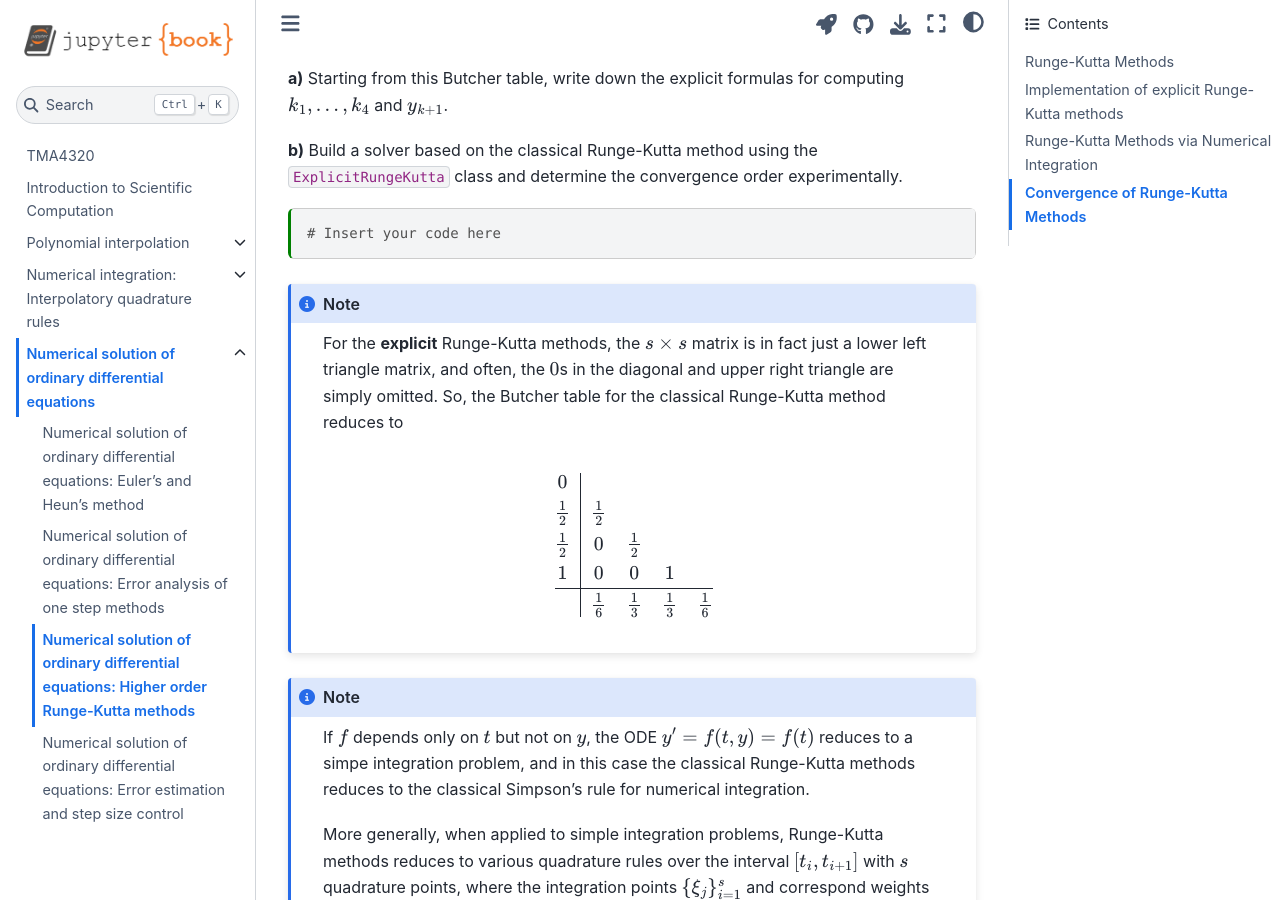
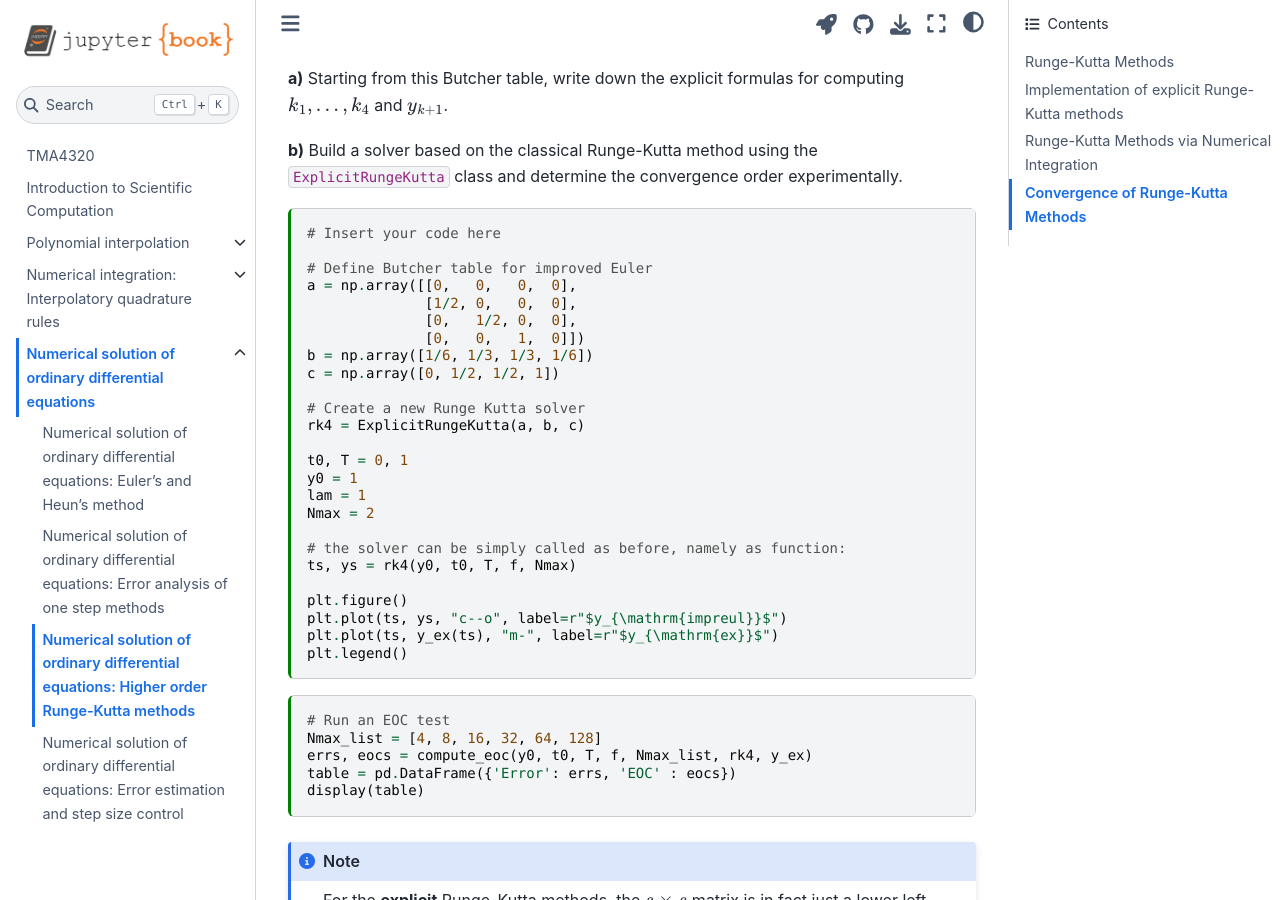
Before and after one commit to solniva/TMA4320_ScientificComputationNotes, a Jupyter Book: the page built from chapter_ode/RungeKuttaNuMeODE.md, in a window 1280 px wide and 900 px high, scrolled down 8364 px. Built offline with Jupyter Book 1.0.4 settings and Sphinx 7.4.7 and the Sphinx Book theme 1.1.4, drawn with Linux system fonts in a browser that asks for light colours; pages that are not in the unit, such as notebooks, are missing from menus.

````diff
--- a/chapter_ode/RungeKuttaNuMeODE.md
+++ b/chapter_ode/RungeKuttaNuMeODE.md
@@ -766,6 +766,43 @@ slideshow:
   slide_type: slide
 ---
 # Insert your code here
+
+# Define Butcher table for improved Euler
+a = np.array([[0,   0,   0,  0],
+              [1/2, 0,   0,  0],
+              [0,   1/2, 0,  0],
+              [0,   0,   1,  0]])
+b = np.array([1/6, 1/3, 1/3, 1/6])
+c = np.array([0, 1/2, 1/2, 1])
+
+# Create a new Runge Kutta solver
+rk4 = ExplicitRungeKutta(a, b, c)
+
+t0, T = 0, 1
+y0 = 1
+lam = 1
+Nmax = 2
+
+# the solver can be simply called as before, namely as function:
+ts, ys = rk4(y0, t0, T, f, Nmax)
+
+plt.figure()
+plt.plot(ts, ys, "c--o", label=r"$y_{\mathrm{impreul}}$")
+plt.plot(ts, y_ex(ts), "m-", label=r"$y_{\mathrm{ex}}$")
+plt.legend()
+```
+
+```{code-cell} ipython3
+---
+editable: true
+slideshow:
+  slide_type: slide
+---
+# Run an EOC test
+Nmax_list = [4, 8, 16, 32, 64, 128]
+errs, eocs = compute_eoc(y0, t0, T, f, Nmax_list, rk4, y_ex)
+table = pd.DataFrame({'Error': errs, 'EOC' : eocs})
+display(table)
 ```
 
 +++ {"slideshow": {"slide_type": "slide"}, "editable": true}
````
Also changed, not shown: chapter_ode/AdaptiveNuMeODE.md (+18 -10 lines), 2 other files.
